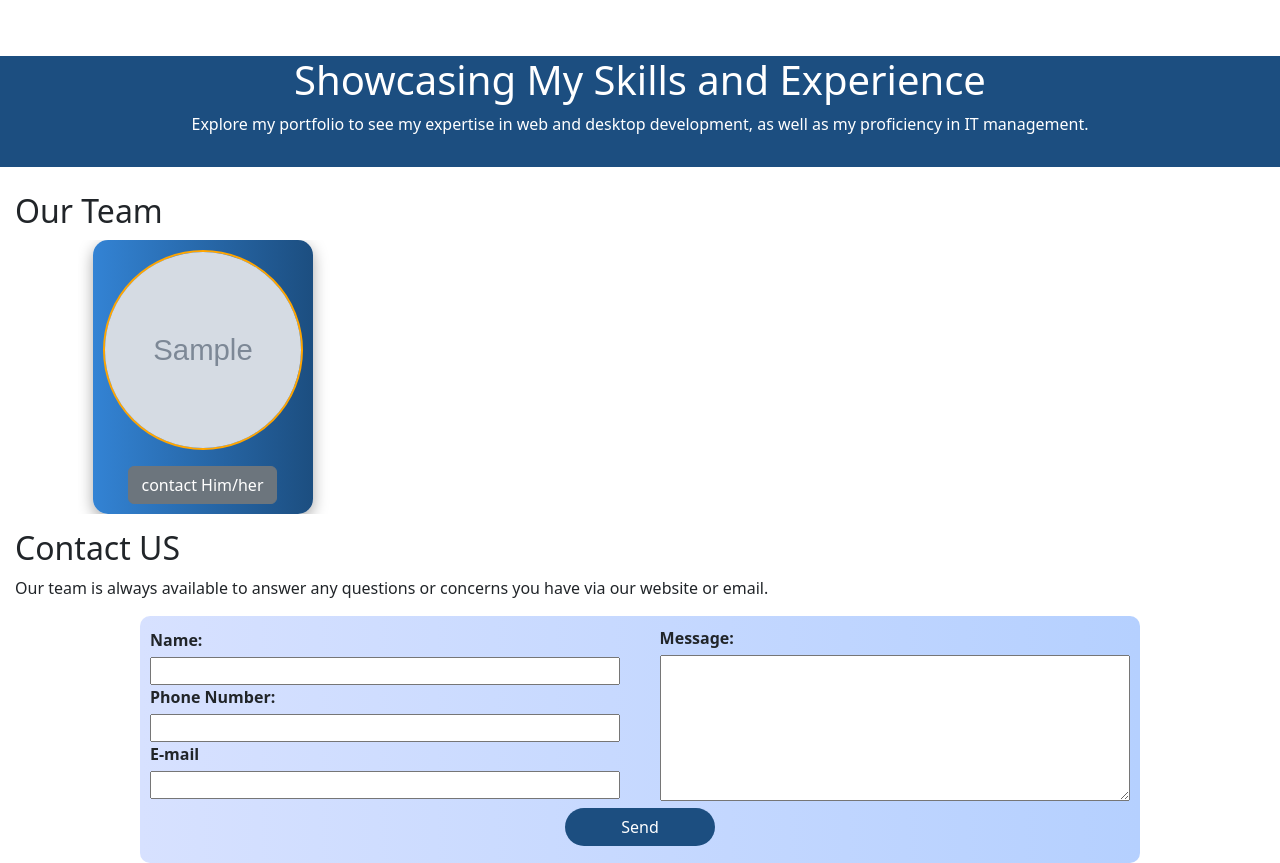
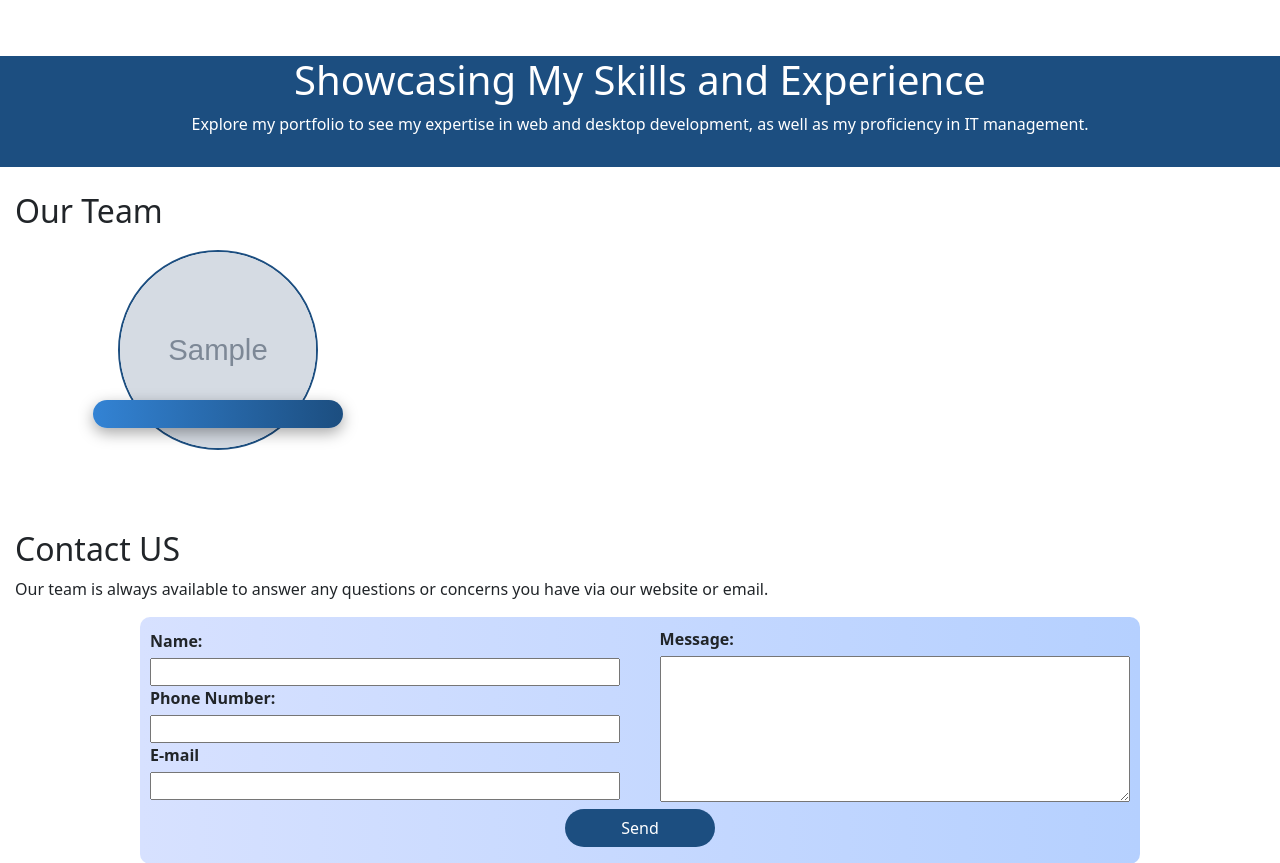
Before and after one commit to Yehiakobeyssy/Yktechnology, a PHP site: page /work/ in a window 1280 px wide. Shown: the part 2462-3325 px from the top of the page. Run offline with PHP 8.4, Linux system fonts and the light colour scheme; tables that the repository leaves empty or names only in its code hold one stand-in row (values such as "Sample post"); grey boxes marked "Sample" are stand-in pictures; data that the repository does not hold is empty; some libraries are stand-ins or nearby versions.

Commit message:
Change the style of our team

```diff
--- a/index.css
+++ b/index.css
@@ -293,17 +293,22 @@
 .set_team{
     display: flex;
     flex-direction: row;
-    overflow-x: scroll;
+    overflow-x: auto;
     width: 90%;
     margin: 10px auto;
+    height: 275px;
 }
 .card_person{
     margin: 0 15px;
     padding: 10px;
     border-radius: 15px;
-    box-shadow: rgba(0, 0, 0, 0.35) 0px 5px 15px;
-    background-image: linear-gradient(to left, #1c4e80, #3383d4);
     text-align: center;
+    width: 250px;
+    display: flex;
+    flex-direction: column;
+    align-items: center ;
+    position: relative;
+    height: 250px;
 }
 .img_person img{
     width: 200px;
@@ -318,16 +323,25 @@
     justify-content: center;
     align-items: center;
     overflow: hidden;
-    border: orange 2px solid;
+    border:#1c4e80 2px solid;
+}
+.workerinfo{
+    position: absolute;
+    top: 160px;
+    background-image: linear-gradient(to left, #1c4e80, #3383d4);
+    padding: 10px 20px;
+    width: 100%;
+    border-radius: 30px;
+    display: flex;
+    flex-direction: column;
+    justify-content: center;
+    align-items: center;
+    color: white;
+    box-shadow: rgba(0, 0, 0, 0.35) 0px 5px 15px;
 }
 
-.card_person h3{
-    margin: 5px;
-    color: white;
-}
-.card_person p{
-    color: white;
-    font-weight: bold;
+.workerinfo label{
+    text-transform: uppercase;
 }
 
 
--- a/index.php
+++ b/index.php
@@ -148,9 +148,10 @@
                         <div class="img_person">
                             <img src="images/ourteam/'.$per['workerimg'].'" alt="">
                         </div>
-                        <h3>'.$per['workerName'].'</h3>
-                        <p>'.$per['workerDiscription'].'</p>
-                        <a href="mailto:'.$per['Workeremail'].'" class="btn btn-secondary">contact Him/her</a>
+                        <div class="workerinfo">
+                            <h3>'.$per['workerName'].'</h3>
+                            <label>'.$per['workerDiscription'].'</label>
+                        </div>
                     </div>
                     ';
                 }
```
